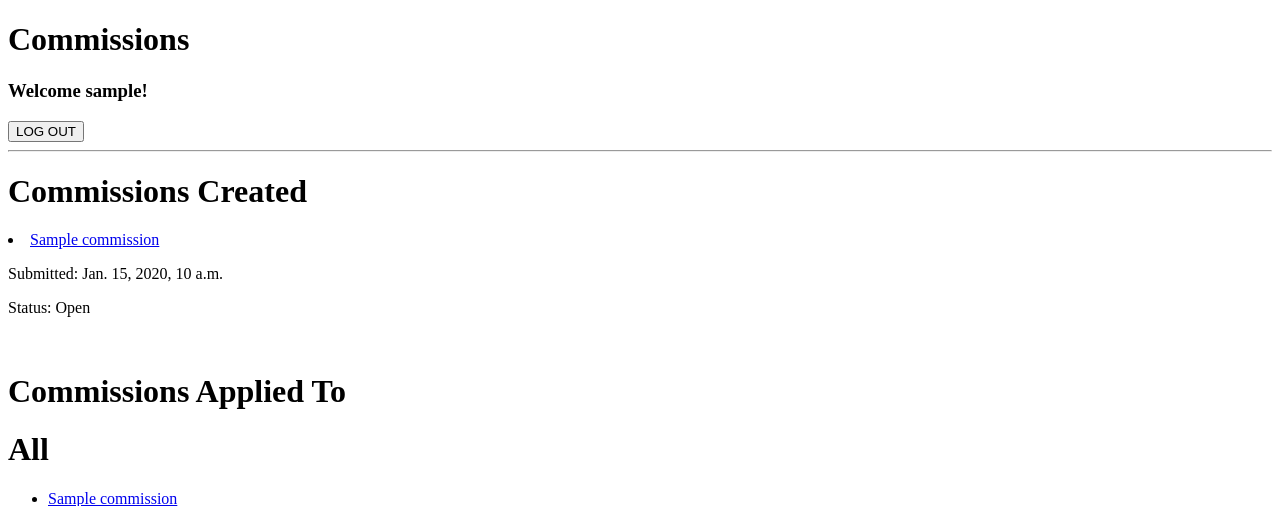
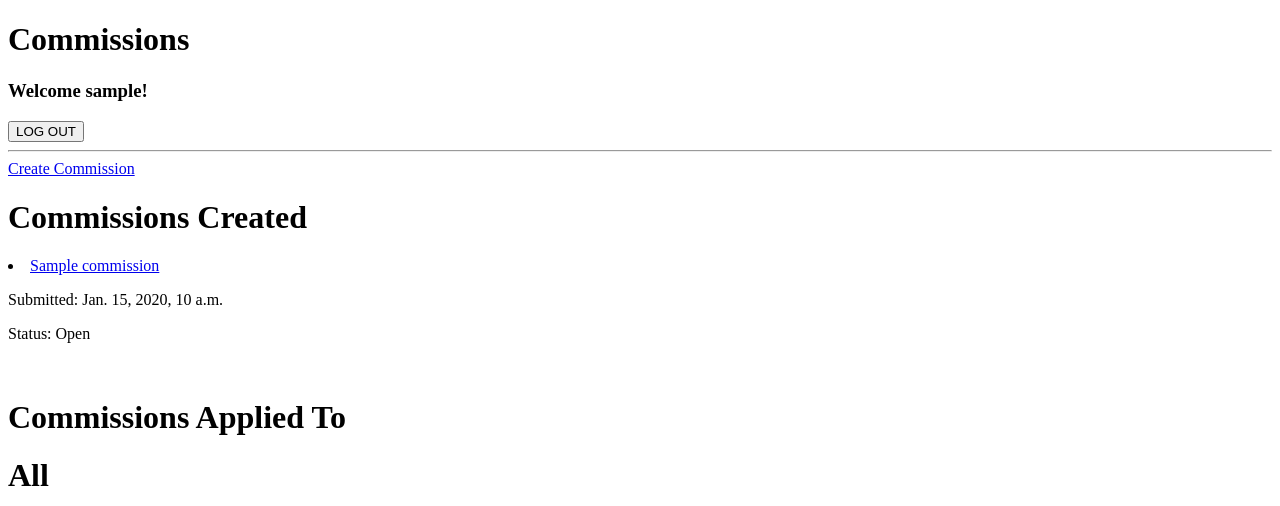
Before and after one commit to waleedlugod/hobbysite-f-8, a Django app: page /commissions/list in a window 1280 px wide. Shown: the top 506 px of the page. Run offline with Django 5.2, Linux system fonts and the light colour scheme; a user stored in the database is signed in; tables that the repository leaves empty hold one stand-in row (values such as "Sample post"); data that the repository does not hold is empty.

Commit message:
Created view to create commission

```diff
--- a/commissions/urls.py
+++ b/commissions/urls.py
@@ -1,10 +1,11 @@
 from django.urls import path
 
-from .views import commission_detail, commission_list
+from .views import commission_create, commission_detail, commission_list
 
 urlpatterns = [
     path("list", commission_list, name="commission_list"),
     path("detail/<int:pk>", commission_detail, name="commission_detail"),
+    path("add", commission_create, name="commission_create"),
 ]
 
 app_name = "ledger"
--- a/commissions/views.py
+++ b/commissions/views.py
@@ -1,14 +1,17 @@
 from django.contrib.auth.decorators import login_required
-from django.shortcuts import render
+from django.shortcuts import redirect, render
 
 from commissions.models import Commission
+
+from .forms import CommissionForm
 
 
 def commission_list(request):
     commission_list = {
         "commission_list": Commission.objects.all(),
-        "created_commission_list":
-        Commission.objects.filter(author__username=request.user.profile.username),
+        "created_commission_list": Commission.objects.filter(
+            author__username=request.user.profile.username
+        ),
         "applied_commission_list": Commission.objects.filter(
             job__job_application__applicant__username=request.user.profile.username
         ),
@@ -20,3 +23,15 @@ def commission_list(request):
 def commission_detail(request, pk):
     commission_detail = {"commission_detail": Commission.objects.get(pk=pk)}
     return render(request, "commission/commission_detail.html", commission_detail)
+
+
+@login_required
+def commission_create(request):
+    form = CommissionForm()
+    if request.method == "POST":
+        form = CommissionForm(request.POST)
+        if form.is_valid():
+            form.save()
+            return redirect("commissions:commission_list")
+    ctx = {"form": form}
+    return render(request, "commission/commission_create.html", ctx)
--- a/templates/commission/commission_list.html
+++ b/templates/commission/commission_list.html
@@ -1,5 +1,6 @@
 {% extends "commission/base.html" %}
 {% block content %}
+<a href="/commissions/add">Create Commission</a>
 {% if request.user.is_authenticated %}
 <h1>Commissions Created</h1>
 {% for commission in created_commission_list %}
```
Also changed, not shown: commissions/forms.py (added, +9 -0 lines), templates/commission/commission_create.html (added, +9 -0 lines).
